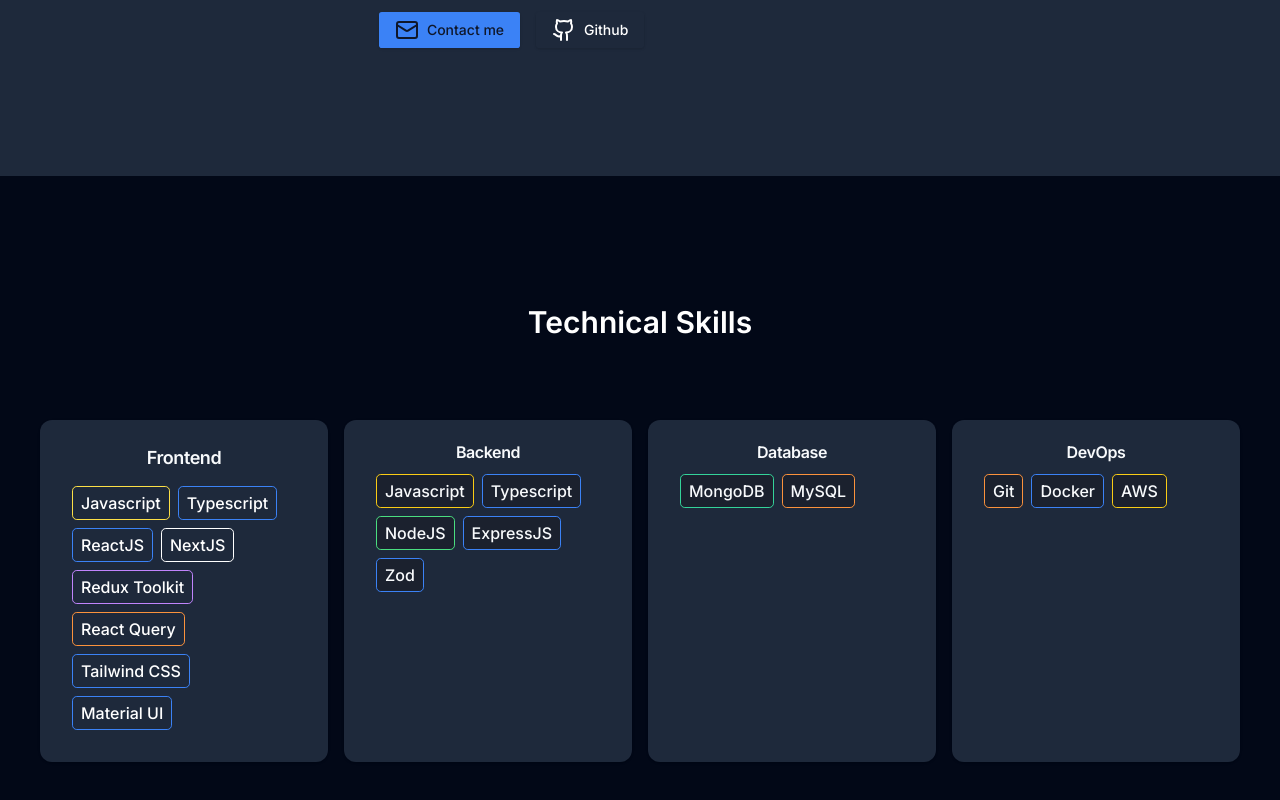
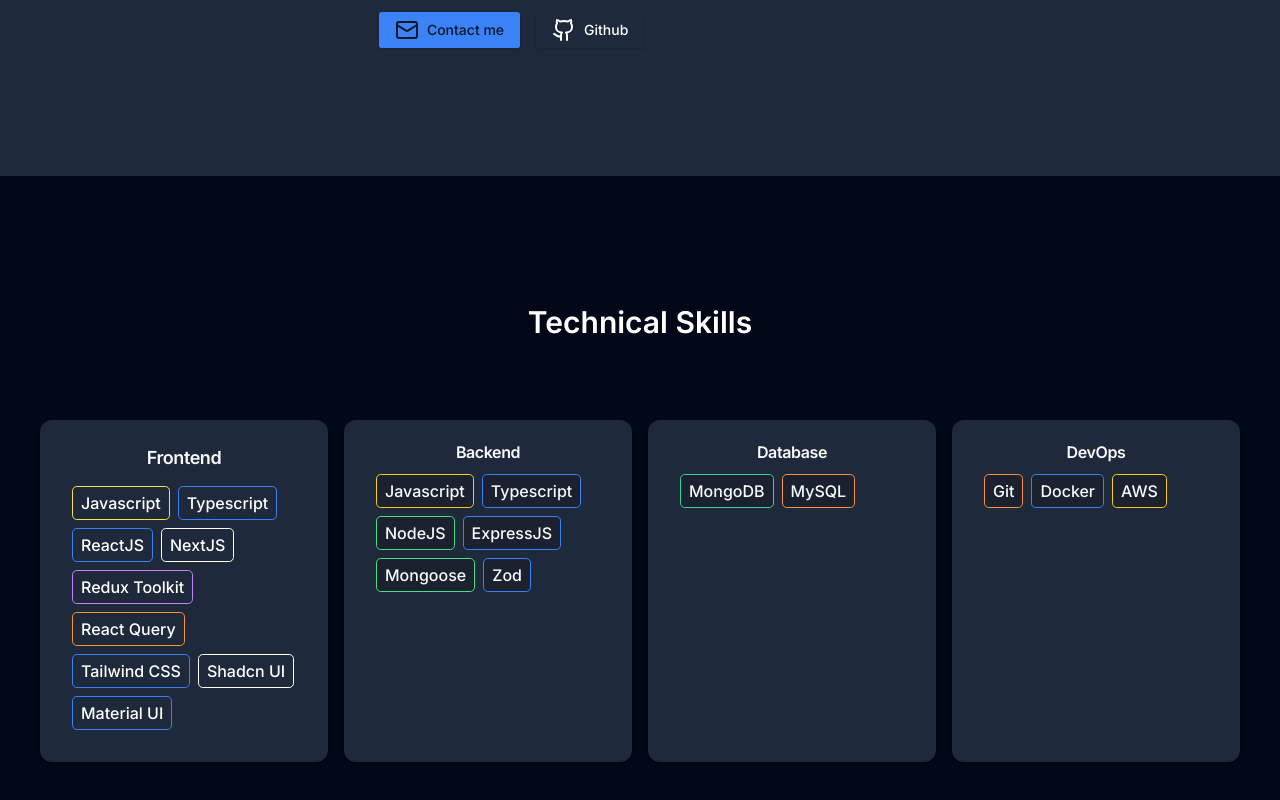
Before and after one commit to finsoncoutinho/portfolio, a Next.js app: page / in a window 1280 px wide. Shown: the part 292-1092 px from the top of the page. Built offline with nearby package versions, Linux system fonts and the light colour scheme.

Commit message:
feat: add shadcn UI and mongoose skills

```diff
--- a/src/components/SkillsSection.tsx
+++ b/src/components/SkillsSection.tsx
@@ -40,6 +40,9 @@
               <p className=' px-2 py-1 rounded-lg font-medium border text-white border-primary'>
                 Tailwind CSS
               </p>
+              <p className=' px-2 py-1 rounded-lg font-medium border text-white border-white'>
+                Shadcn UI
+              </p>
               <p className=' px-2 py-1 rounded-lg font-medium border text-white border-primary'>
                 Material UI
               </p>
@@ -61,6 +64,9 @@
               </p>
               <p className=' px-2 py-1 rounded-lg font-medium border bg-lightBackground border-primary'>
                 ExpressJS
+              </p>
+              <p className=' px-2 py-1 rounded-lg font-medium border bg-lightBackground border-green-400'>
+                Mongoose
               </p>
               <p className=' px-2 py-1 rounded-lg font-medium border bg-lightBackground border-primary'>
                 Zod
```
